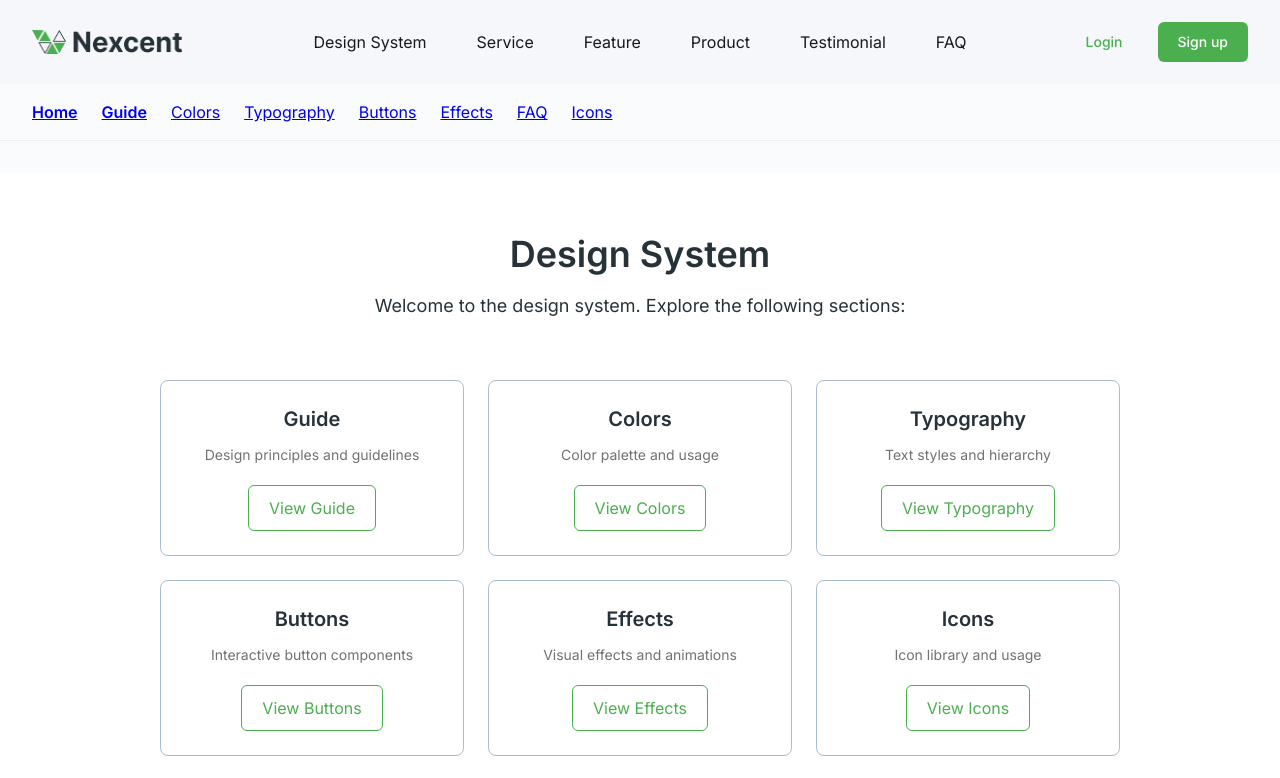
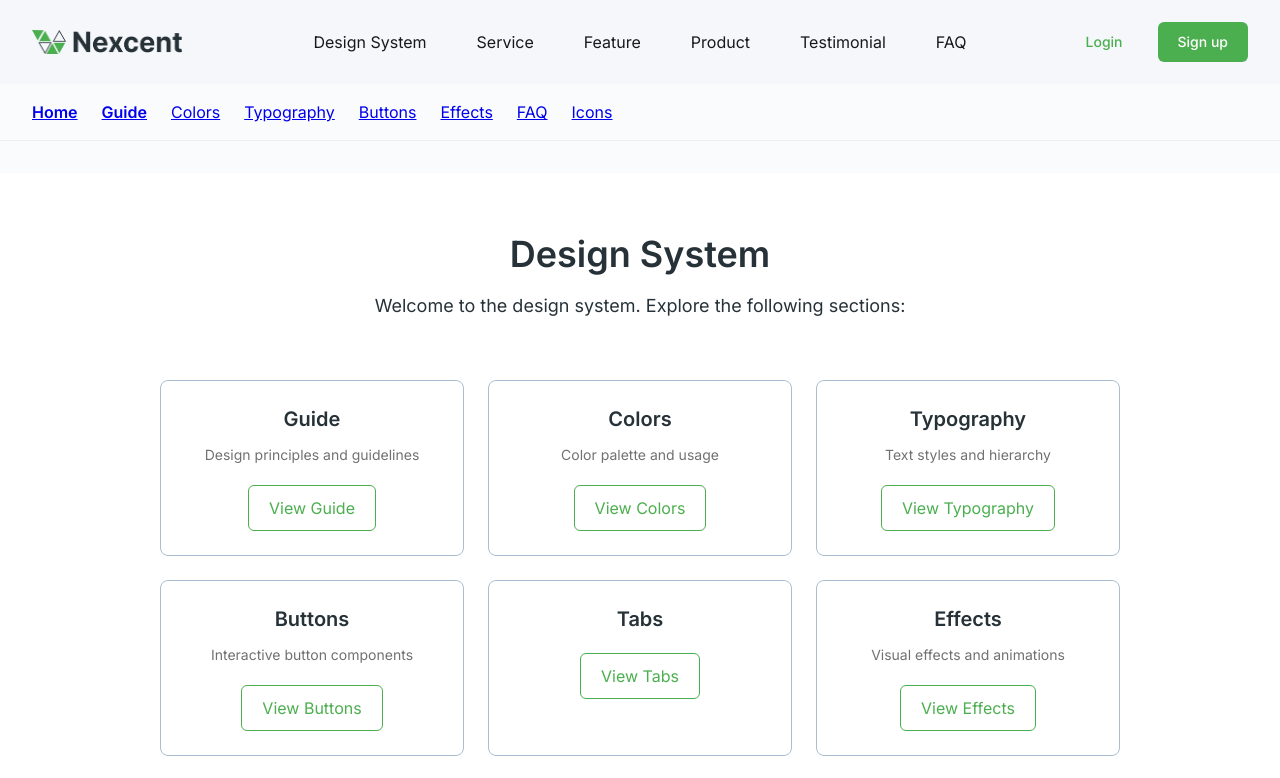
Before and after one commit to DejanStDM/minimal-landing-page-builder-io, a Next.js app: page /design-system in a window 1280 px wide. Shown: the top 778 px of the page. Built offline with nearby package versions, Linux system fonts and the light colour scheme.

Commit message:
Add Tabs to design system navigation
cgen-a8e5d42e4c374f478f234b8cb20d9e5a

```diff
--- a/app/design-system/page.tsx
+++ b/app/design-system/page.tsx
@@ -6,6 +6,7 @@ const pages = [
   { name: "Colors", path: "/design-system/colors" },
   { name: "Typography", path: "/design-system/typography" },
   { name: "Buttons", path: "/design-system/buttons" },
+  { name: "Tabs", path: "/design-system/tabs" },
   { name: "Effects", path: "/design-system/effects" },
   { name: "Icons", path: "/design-system/icons" },
 ];
```
